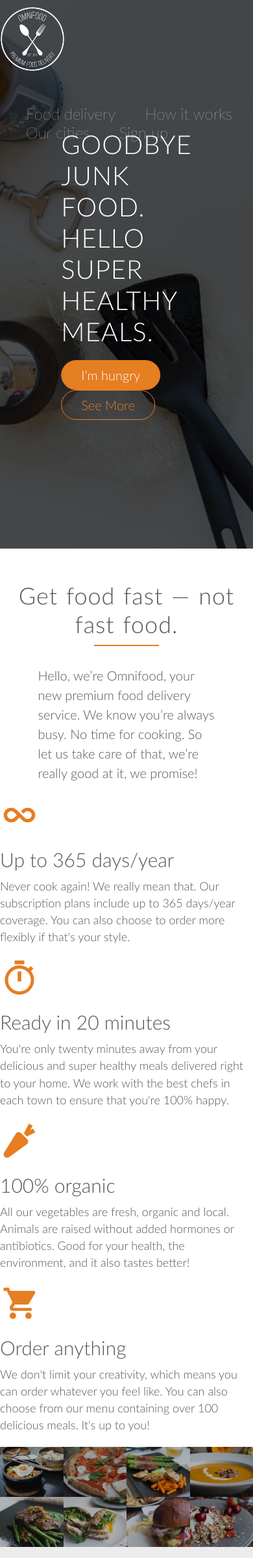
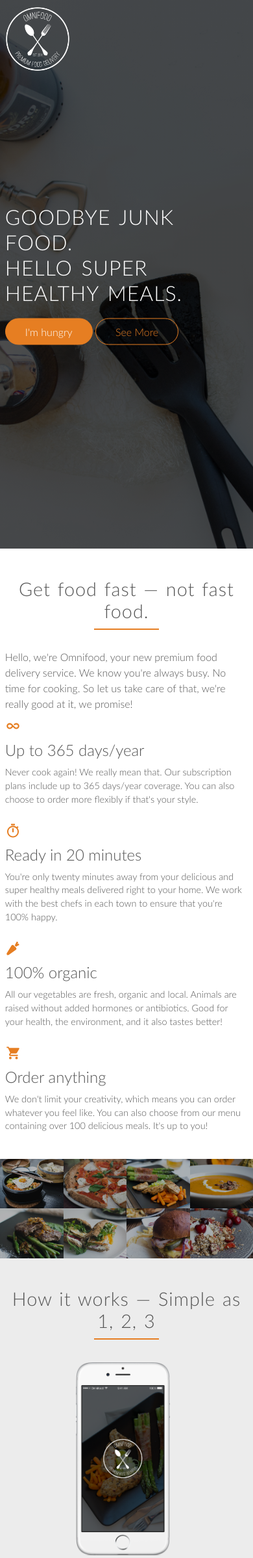
Before and after one commit to neeraj022/html-css-handson, a PHP site: page / in a window 390 px wide. Shown: the top 2397 px of the page at 65% size. Run offline with PHP 8.4, Linux system fonts and the light colour scheme.

Commit message:
making responsive and cross browser compatible

```diff
--- a/home.html
+++ b/home.html
@@ -3,10 +3,12 @@
 
 <head>
     <title>Omni Food</title>
-    <link rel="stylesheet" href="resources/css/style.css" type="text/css">
+    <meta name="viewport" content="width-device-width, initial-scale=1.0">
     <link rel="stylesheet" type="text/css" href="resources/css/grid.css">
     <link href='resources/css/fonts.css' rel='stylesheet' type='text/css'>
     <script src="https://unpkg.com/ionicons@4.5.10-0/dist/ionicons.js"></script>
+    <link rel="stylesheet" href="resources/css/style.css" type="text/css">
+    <link rel="stylesheet" href="resources/css/queries.css" type="text/css">
 </head>
 
 <body>
@@ -27,16 +29,16 @@
         <div class="hero-text">
             <h1>Goodbye junk food. <br> Hello super healthy meals.
             </h1>
-            <a class="btn btn-full" href="#">I’m hungry<a>
+            <a class="btn btn-full" href="#">I'm hungry<a>
                     <a class="btn btn-ghost" href="#">See More</a>
         </div>
     </header>
     <section class="section-features">
         <div class="row">
             <h2>Get food fast &mdash; not fast food.</h2>
-            <p class="p-special">Hello, we’re Omnifood, your new premium food delivery service. We know you’re always
+            <p class="p-special">Hello, we're Omnifood, your new premium food delivery service. We know you're always
                 busy. No time for
-                cooking. So let us take care of that, we’re really good at it, we promise!
+                cooking. So let us take care of that, we're really good at it, we promise!
             </p>
         </div>
         <div class="row">
@@ -285,7 +287,7 @@
 
     <section class="signup-section">
         <div class="row">
-            <h2>Start eating healthy today</h2>
+            <h2>Start eating healthy today</h2>
         </div>
         <div class="row">
             <div class="col span-1-of-3 signup-block">
@@ -293,7 +295,7 @@
                     <div class="cost-block">
                         <h3>PREMIUM</h3>
                         <p class="price-per-month">399$ <span>per month</span></p>
-                        <p class="price-per-meal">That’s only 13.30$ per meal</p>
+                        <p class="price-per-meal">That's only 13.30$ per meal</p>
                     </div>
                     <div class="description-block">
                         <ul>
@@ -321,7 +323,7 @@
                     <div class="cost-block">
                         <h3>PRO</h3>
                         <p class="price-per-month">149$ <span>per month</span></p>
-                        <p class="price-per-meal">That’s only 14.90$ per meal</p>
+                        <p class="price-per-meal">That's only 14.90$ per meal</p>
                     </div>
                     <div class="description-block">
                         <ul>
--- /dev/null
+++ b/resources/css/queries.css
@@ -0,0 +1,147 @@
+
+/* for big tablets and width upto 1200px */
+@media only screen and (max-width: 1200px) {
+    .hero-text {
+        width: 100%;
+        padding: 0 2%;
+    }
+    .row {
+        padding: 0 2%;
+    }
+}
+
+
+/* for small tablet to big tablet 768 to 1023px */
+@media only screen and (max-width: 1023px) {
+    body {
+        font-size: 18px;
+    }
+
+    section {padding : 60px 0;}
+
+    .p-special {
+        width: 80%;
+        margin-left: 10%;
+    }
+    .icon-big {
+        font-size: 200%;
+        margin: 15px 0;
+    }
+    .steps-box:first-child {
+        margin-top: 10px;
+    }
+    .steps-box:last-child {
+        margin-top: 10px;
+    }
+    .steps {
+        margin-bottom: 40px;
+    }
+    .steps div {
+        padding: 5px;
+        margin-right: 5px;
+        height: 40px;
+        width: 40px;
+        font-size: 120%;
+    }
+    .steps:last-child {
+        margin-bottom: 60px;
+    }
+    .iphone-image {
+        width: 50%;
+    }
+    .btn-app img {
+        height: 30px;
+        width: auto;
+        margin: 5px;
+    }
+
+    .cities-list-icon {
+        font-size: 90%;
+        margin-bottom: -4px;
+        margin-right: 3px;
+    }
+    .signup-block .signup-wrapper {
+        width: 100%;
+        margin-left: 0%;
+    }
+    .price-per-month {
+        font-size: 150%;
+        margin-bottom: 5px;
+    }
+    .contact-us-form {
+        width: 80%;
+    }
+    footer {
+        padding: 30px;
+    }
+    .navigation-block li,
+.social-media-block li {
+    margin-right: 5px;
+}
+}
+
+/* for small phone to small tablet 480 to 767px */
+@media only screen and (max-width: 767px) {
+    body {
+        font-size: 16px;
+    }
+    section {padding : 30px 0;}
+    .main-nav {
+        display: none;
+    }
+    .col {
+        width: 100%;
+        margin: 0 0 4% 0;
+    }
+    .p-special {
+        width: 100%;
+        margin-left: 0;
+    }
+    .icon-big {
+        font-size: 150%;
+        margin: 10px 0;
+    }
+    .steps-box:first-child {
+        margin-top: 5px;
+        text-align: center;
+    }
+    .steps-box:last-child {
+        margin-top: 5px;
+    }
+    .steps {
+        margin-bottom: 20px;
+    }
+    .steps div {
+        padding: 5px;
+        margin-right: 5px;
+        height: 30px;
+        width: 30px;
+        font-size: 90%;
+    }
+    .steps:last-child {
+        margin-bottom: 60px;
+    }
+    .iphone-image {
+        width: 40%;
+    }
+    .contact-us-form {
+        width: 100%;
+    }
+    footer {
+        padding: 15px;
+    }
+    .navigation-block {
+        float: none;
+    }
+    .social-media-block {
+        float: none;
+    }
+}
+
+/* for small mobile phone 0 to 480px */
+@media only screen and (max-width: 480px) {
+    section {padding : 25px 0;}
+    .contact-us-form {
+        width: 100%;
+    }
+}
--- a/resources/css/style.css
+++ b/resources/css/style.css
@@ -1,5 +1,6 @@
 * {
-    box-sizing: border-box;
+    -webkit-box-sizing: border-box;
+            box-sizing: border-box;
     margin: 0;
     padding: 0;
 }
@@ -14,73 +15,14 @@ html, body {
 }
 
 header {
+    background-image: -webkit-gradient(linear, left top, left bottom, from(rgba(0, 0, 0, .7)), to(rgba(0, 0, 0, .7))), url(img/hero.jpg);
+    background-image: -o-linear-gradient(rgba(0, 0, 0, .7), rgba(0, 0, 0, .7)), url(img/hero.jpg);
     background-image: linear-gradient(rgba(0, 0, 0, .7), rgba(0, 0, 0, .7)), url(img/hero.jpg);
     background-size: cover;
     background-attachment: fixed;
     height: 100vh;
 }
 
-.clearfix {zoom: 1;}
-.clearfix:after {
-    content: '.';
-    clear: both;
-    display: block;
-    height: 0;
-    visibility: hidden;
-}
-/*
-Components
-*/
-.section-features {
-    margin-top: 30px;
-}
-.p-special {
-    width: 70%;
-    margin-left: 15%;
-    line-height: 150%;
-}
-
-.icon-big {
-    color: #e67e22;
-    font-size: 300%;
-    display: block;
-    margin: 20px 0;
-}
-
-.box p{
-    font-size: 90%;
-    line-height: 145%;
-}
-
-a:link,
-a:visited {
-    text-decoration: none;
-    color: #e67e22;
-    border-bottom: 1px solid #e67e22;
-    transition: border-bottom 0.2s, color 0,2s
-}
-a:hover,
-a:active {
-    color: #555;
-    border-bottom: 1px solid transparent;
-
-}
-
-/*
-HEADER
-*/
-.row {
-    margin: 0 auto;
-    max-width: 1140px;
-}
-
-.hero-text {
-    position: absolute;
-    left: 50%;
-    top: 50%;
-    transform: translate(-50%, -50%);
-    color: #fff;
-}
 
 h1, h2, h3 {
     font-weight: 300;
@@ -119,37 +61,38 @@ h2:after {
     margin-top: 10px;
 }
 
-.logo {
-    height: 100px;
-    width: auto;
-    float: left;
-    margin-top: 10px;
+.clearfix {zoom: 1;}
+.clearfix:after {
+    content: '.';
+    clear: both;
+    display: block;
+    height: 0;
+    visibility: hidden;
 }
 
-.main-nav {
-    float: right;
-    margin-top: 50px;
+.row {
+    margin: 0 auto;
+    max-width: 1140px;
 }
 
-.main-nav li {
-    list-style: none;
-    display: inline-block;
-    margin-left: 40px;
+section {
+    padding: 80px 0;
 }
 
-.main-nav li a:link,
-.main-nav li a:visited {
+a:link,
+a:visited {
     text-decoration: none;
-    color: #fff;
-    font-size: 120%;
-    font-weight: 50;
-    padding-bottom: 10px;
+    color: #e67e22;
+    border-bottom: 1px solid #e67e22;
+    -webkit-transition: border-bottom 0.2s, color 0,2s;
+    -o-transition: border-bottom 0.2s, color 0,2s;
+    transition: border-bottom 0.2s, color 0,2s
+}
+a:hover,
+a:active {
+    color: #555;
     border-bottom: 1px solid transparent;
-}
 
-.main-nav li a:hover,
-.main-nav li a:active {
-    border-bottom: 2px solid #e67e22;
 }
 
 .btn:link,
@@ -161,6 +104,8 @@ input[type=submit] {
     font-weight: 300;
     border: 1px solid #cf6d17;
     border-radius: 300px;
+    -webkit-transition: background-color 0,2s, border 0.2s, color 0.2s;
+    -o-transition: background-color 0,2s, border 0.2s, color 0.2s;
     transition: background-color 0,2s, border 0.2s, color 0.2s;
 }
 
@@ -199,13 +144,83 @@ input[type=submit]:active {
     color: #fff;
 }
 
+/*
+HEADER
+*/
+
+.hero-text {
+    position: absolute;
+    left: 50%;
+    top: 50%;
+    -webkit-transform: translate(-50%, -50%);
+        -ms-transform: translate(-50%, -50%);
+            transform: translate(-50%, -50%);
+    color: #fff;
+}
+
+.logo {
+    height: 100px;
+    width: auto;
+    float: left;
+    margin-top: 10px;
+}
+
+.main-nav {
+    float: right;
+    margin-top: 50px;
+}
+
+.main-nav li {
+    list-style: none;
+    display: inline-block;
+    margin-left: 40px;
+}
+
+.main-nav li a:link,
+.main-nav li a:visited {
+    text-decoration: none;
+    color: #fff;
+    font-size: 120%;
+    font-weight: 50;
+    padding-bottom: 10px;
+    border-bottom: 1px solid transparent;
+}
+
+.main-nav li a:hover,
+.main-nav li a:active {
+    border-bottom: 2px solid #e67e22;
+}
+
+
+
+/*
+Features section
+*/
+.p-special {
+    width: 70%;
+    margin-left: 15%;
+    line-height: 150%;
+}
+
+.icon-big {
+    color: #e67e22;
+    font-size: 300%;
+    display: block;
+    margin: 20px 0;
+}
+
+.box p{
+    font-size: 90%;
+    line-height: 145%;
+}
+
 
 
 /*
 MEALS
 */
 .meals-section {
-    margin-top: 20px;
+    padding: 0px;
 }
 
 .meal-row {
@@ -225,13 +240,21 @@ MEALS
 .meal-photo img {
     width: 100%;
     height: auto;
-    transform: scale(1.15);
+    -webkit-transform: scale(1.15);
+        -ms-transform: scale(1.15);
+            transform: scale(1.15);
     opacity: 70%;
+    -webkit-transition: opacity 0.5s, -webkit-transform 0.5s;
+    transition: opacity 0.5s, -webkit-transform 0.5s;
+    -o-transition: transform 0.5s, opacity 0.5s;
     transition: transform 0.5s, opacity 0.5s;
+    transition: transform 0.5s, opacity 0.5s, -webkit-transform 0.5s;
 }
 
 .meal-photo img:hover {
-    transform: scale(1.03);
+    -webkit-transform: scale(1.03);
+        -ms-transform: scale(1.03);
+            transform: scale(1.03);
     opacity: 100%;
 }
 
@@ -289,12 +312,6 @@ How it works
 Cities List
 */
 .section-cities {
-    margin-top: 20px;
-}
-
-.city-container {
-    width: 25%;
-    height: auto;
 }
 
 .cities-list {
@@ -326,6 +343,8 @@ Customer testimonials
 */
 .customer-testimonials {
     margin-top: 30px;
+    background-image: -webkit-gradient(linear, left top, left bottom, from(rgba(0, 0, 0, .7)), to(rgba(0, 0, 0, .7))),url(img/back-customers.jpg);
+    background-image: -o-linear-gradient(rgba(0, 0, 0, .7), rgba(0, 0, 0, .7)),url(img/back-customers.jpg);
     background-image: linear-gradient(rgba(0, 0, 0, .7), rgba(0, 0, 0, .7)),url(img/back-customers.jpg);
     background-size: cover;
     background-attachment: fixed;
@@ -435,6 +454,8 @@ Sign UP Section
     color: #e67e22;
     border: 1px solid #e67e22;
     border-radius: 40%;
+    -webkit-transition: color 0.2s, background-color 0.2s;
+    -o-transition: color 0.2s, background-color 0.2s;
     transition: color 0.2s, background-color 0.2s;
 }
 
```
Also changed, not shown: resources/css/fonts.css (indentation only).
